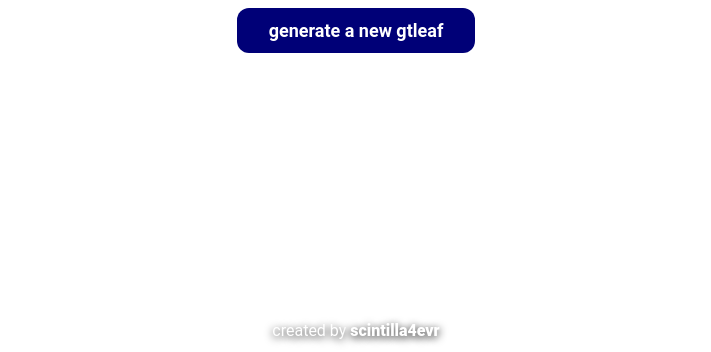
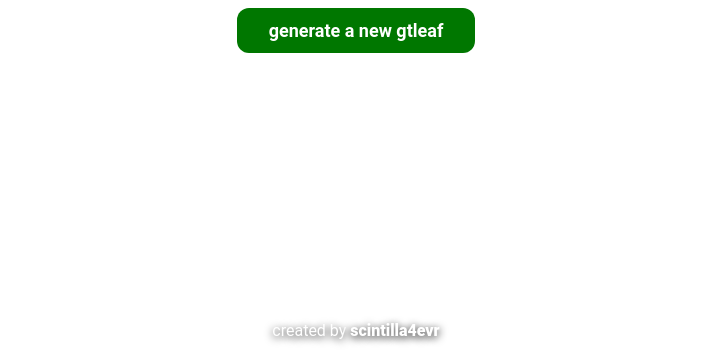
Before and after one commit to scintilla4evr/scintilla4evr.github.io, a plain HTML site: page leaf/index.html in a window 1280 px wide. Shown: the part 448-800 px from the top of the page, without its empty margins (284-995 px from the left). Drawn offline with Linux system fonts and the light colour scheme.

Commit message:
Add files via upload

```diff
--- a/leaf/index.html
+++ b/leaf/index.html
@@ -40,7 +40,7 @@
 				border-radius: 16px;
 			}
 			button {
-				background: #007;
+				background: #070;
 				color: #fff;
 				font-family: var(--var-leaf);
 				font-size: 18px;
@@ -51,10 +51,10 @@
 				border-radius: 12px;
 			}
 			button:hover {
-				background: #009;
+				background: #090;
 			}
 			button:active {
-				background: #00c;
+				background: #0c0;
 			}
 			footer {
 				position: fixed;
```
